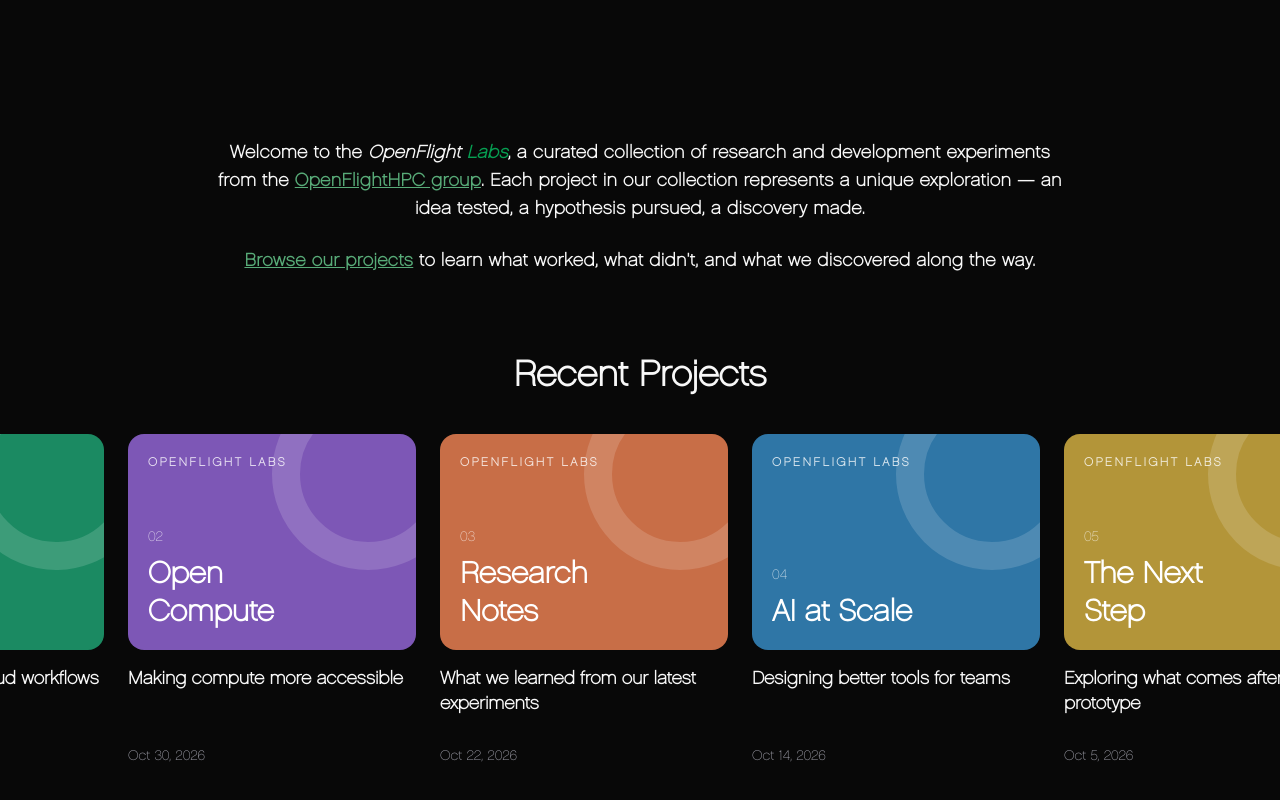
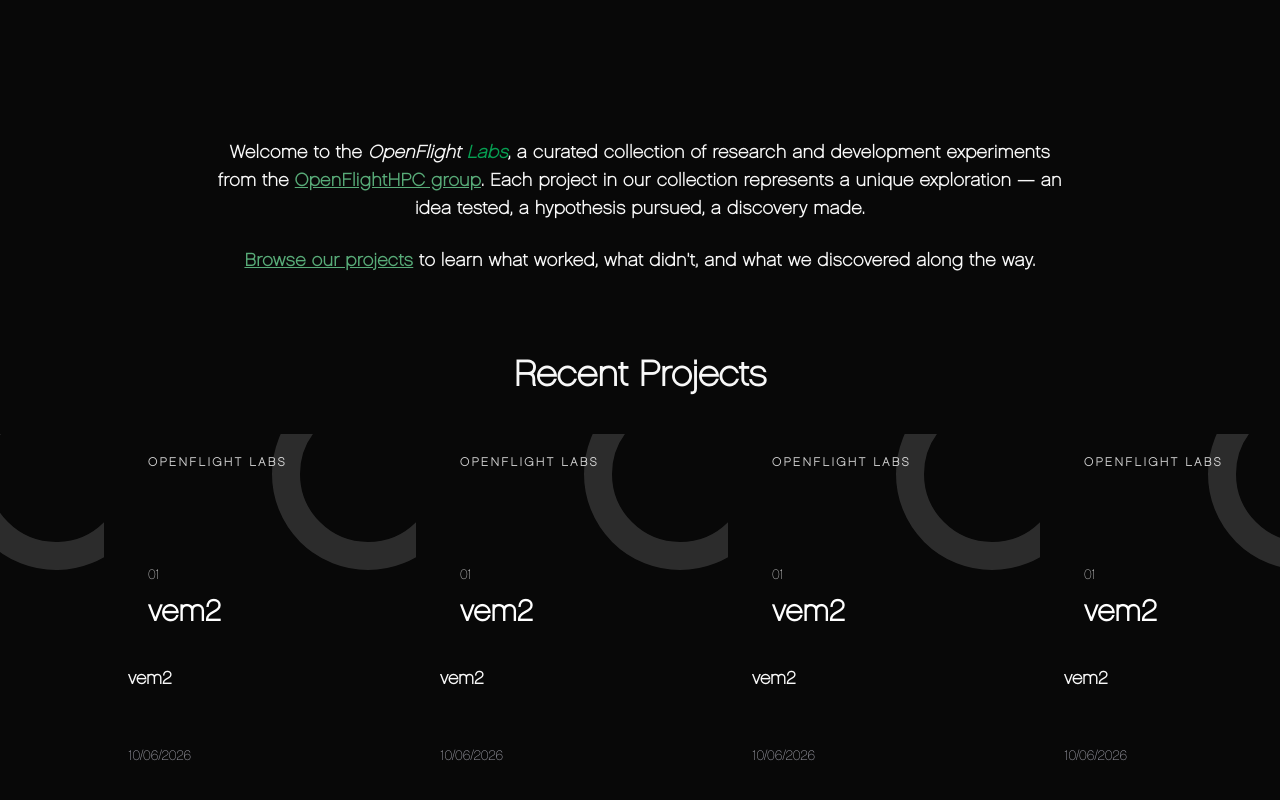
Before and after one commit to openflighthpc/openflightHPC_website_v2, a Next.js app: page /openflightHPC_website_v2/ in a window 1280 px wide. Shown: the part 426-1226 px from the top of the page. Built offline with nearby package versions, Linux system fonts and the light colour scheme.

Commit message:
links featured projects

```diff
--- a/app/page.tsx
+++ b/app/page.tsx
@@ -1,55 +1,67 @@
-import Marquee from "react-fast-marquee";
-import Link from "next/link";
-import AnimatedLogo from "./components/AnimatedLogo";
+import Marquee from 'react-fast-marquee';
+import Link from 'next/link';
+import AnimatedLogo from './components/AnimatedLogo';
+import { getFeaturedProjects } from '@/lib/projects-handler';
 
-const projects = [
-   {
-      coverTitle: 'Cloud Workflows',
-      title: 'A new way to build cloud workflows',
-      date: 'Nov 6, 2026',
-      dateTime: '2026-11-06',
-      color: 'bg-[#1b8a62]'
-   },
-   {
-      coverTitle: 'Open Compute',
-      title: 'Making compute more accessible',
-      date: 'Oct 30, 2026',
-      dateTime: '2026-10-30',
-      color: 'bg-[#7d57b6]'
-   },
-   {
-      coverTitle: 'Research Notes',
-      title: 'What we learned from our latest experiments',
-      date: 'Oct 22, 2026',
-      dateTime: '2026-10-22',
-      color: 'bg-[#c86e47]'
-   },
-   {
-      coverTitle: 'AI at Scale',
-      title: 'Designing better tools for teams',
-      date: 'Oct 14, 2026',
-      dateTime: '2026-10-14',
-      color: 'bg-[#2f76a6]'
-   },
-   {
-      coverTitle: 'The Next Step',
-      title: 'Exploring what comes after the prototype',
-      date: 'Oct 5, 2026',
-      dateTime: '2026-10-05',
-      color: 'bg-[#b39539]'
-   }
-];
+// const projects = [
+//    {
+//       coverTitle: 'Cloud Workflows',
+//       title: 'A new way to build cloud workflows',
+//       date: 'Nov 6, 2026',
+//       dateTime: '2026-11-06',
+//       color: 'bg-[#1b8a62]'
+//    },
+//    {
+//       coverTitle: 'Open Compute',
+//       title: 'Making compute more accessible',
+//       date: 'Oct 30, 2026',
+//       dateTime: '2026-10-30',
+//       color: 'bg-[#7d57b6]'
+//    },
+//    {
+//       coverTitle: 'Research Notes',
+//       title: 'What we learned from our latest experiments',
+//       date: 'Oct 22, 2026',
+//       dateTime: '2026-10-22',
+//       color: 'bg-[#c86e47]'
+//    },
+//    {
+//       coverTitle: 'AI at Scale',
+//       title: 'Designing better tools for teams',
+//       date: 'Oct 14, 2026',
+//       dateTime: '2026-10-14',
+//       color: 'bg-[#2f76a6]'
+//    },
+//    {
+//       coverTitle: 'The Next Step',
+//       title: 'Exploring what comes after the prototype',
+//       date: 'Oct 5, 2026',
+//       dateTime: '2026-10-05',
+//       color: 'bg-[#b39539]'
+//    }
+// ];
 
 export default function Home() {
+   const featuredProjects = getFeaturedProjects();
+
    return (
       <main className="min-h-screen bg-[#080808] flex flex-col mt-[-60] items-center justify-start text-[#f8f8f8]">
          <AnimatedLogo />
          <div className="w-full mt-[-160] font-bold tracking-wide flex flex-col mx-80 text-lg justify-center w-full max-w-4xl mx-auto px-6 flex flex-col gap-6 text-center">
             <p>
-          Welcome to the <em>OpenFlight <span className="text-green-400/70">Labs</span></em>, a curated collection
-          of research and development experiments from the  <Link href="/" className="text-green-300/70 underline transition hover:text-green-400">OpenFlightHPC group</Link>.
-          Each project in our collection represents a unique exploration — an
-          idea tested, a hypothesis pursued, a discovery made.
+               Welcome to the{' '}
+               <em>
+                  OpenFlight <span className="text-green-400/70">Labs</span>
+               </em>
+               , a curated collection of research and development experiments from the{' '}
+               <Link
+                  href="/"
+                  className="text-green-300/70 underline transition hover:text-green-400"
+               >
+                  OpenFlightHPC group
+               </Link>
+               . Each project in our collection represents a unique exploration — an idea tested, a
+               hypothesis pursued, a discovery made.
             </p>
 
             <p>
@@ -69,10 +81,10 @@ export default function Home() {
             </h2>
             <div className="mt-10">
                <Marquee speed={35} pauseOnHover autoFill>
-                  {projects.map((project, index) => (
-                     <article key={project.title} className="mx-3 w-64 shrink-0 sm:w-72">
+                  {featuredProjects.map((project, index) => (
+                     <article key={project.description} className="mx-3 w-64 shrink-0 sm:w-72">
                         <div
-                           className={`relative flex aspect-[4/3] flex-col justify-between overflow-hidden rounded-2xl p-5 ${project.color}`}
+                           className={`relative flex aspect-[4/3] flex-col justify-between overflow-hidden rounded-2xl p-5`}
                         >
                            <div
                               aria-hidden="true"
@@ -86,19 +98,19 @@ export default function Home() {
                                  {String(index + 1).padStart(2, '0')}
                               </span>
                               <span className="block max-w-[10ch] text-3xl font-semibold leading-tight text-white">
-                                 {project.coverTitle}
+                                 {project.name}
                               </span>
                            </div>
                         </div>
                         <div className="pt-4">
                            <h3 className="min-h-[4.5rem] text-lg font-semibold leading-snug text-[#f8f8f8]">
-                              {project.title}
+                              {project.name}
                            </h3>
                            <time
-                              dateTime={project.dateTime}
+                              dateTime={project.startDate}
                               className="mt-2 block text-sm text-zinc-400"
                            >
-                              {project.date}
+                              {project.startDate}
                            </time>
                         </div>
                      </article>
```
Also changed, not shown: app/components/AnimatedLogo.tsx (+5 -5 lines), app/globals.css (+5 -5 lines). Lines whose indentation alone changed are shown as unchanged.
